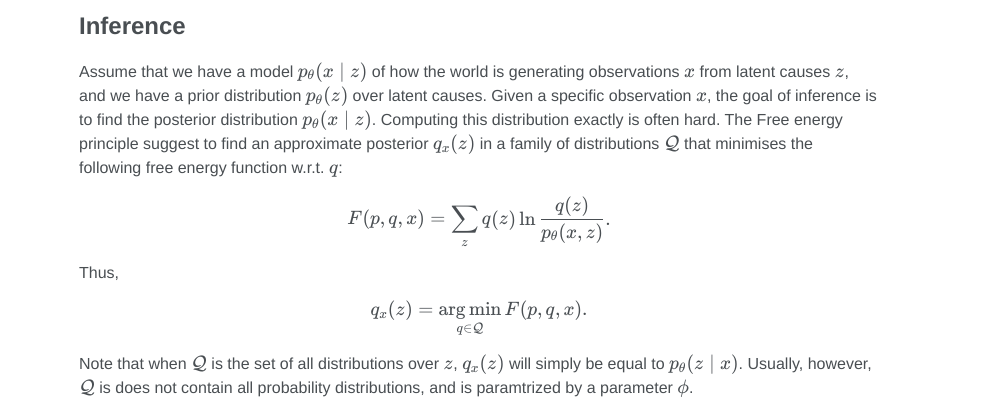
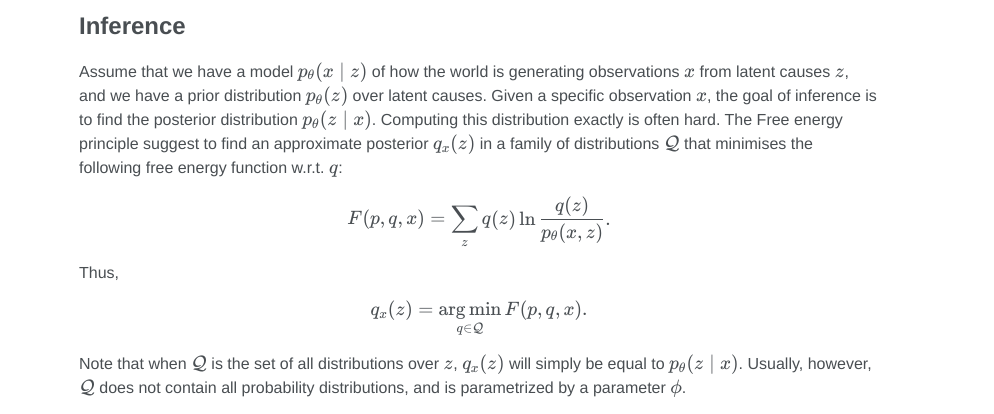
Before and after one commit to jessevoostrum/jessevoostrum.github.io, a Jekyll site: the page built from _posts/2023-07-29-perception-fep.md, in a window 1280 px wide. Shown: the part 486-900 px from the top of the page, without its empty margins (161-1155 px from the left). Built offline with Jekyll 4.4.1, drawn with Linux system fonts in a browser that asks for light colours.

Commit message:
fix typos blog post

```diff
--- a/_posts/2023-07-29-perception-fep.md
+++ b/_posts/2023-07-29-perception-fep.md
@@ -22,7 +22,7 @@ Note that in order to compute this gradient we need to have access to $p_\theta(
 
 ## Inference
 
-Assume that we have a model  $p_\theta(x \mid  z)$  of how the world is generating observations $x$ from latent causes $z$, and we have a prior distribution $p_\theta(z)$ over latent causes. Given a specific observation $x$, the goal of inference is to find the posterior distribution $p_\theta(x \mid  z)$. Computing this distribution exactly is often hard. The Free energy principle suggest to find an approximate posterior $q_x(z)$ in a family of distributions $\cQ$ that minimises the following free energy function w.r.t. $q$:
+Assume that we have a model  $p_\theta(x \mid  z)$  of how the world is generating observations $x$ from latent causes $z$, and we have a prior distribution $p_\theta(z)$ over latent causes. Given a specific observation $x$, the goal of inference is to find the posterior distribution $p_\theta(z \mid  x)$. Computing this distribution exactly is often hard. The Free energy principle suggest to find an approximate posterior $q_x(z)$ in a family of distributions $\cQ$ that minimises the following free energy function w.r.t. $q$:
 
 $$F(p,q,x) = \sum_z q(z) \ln\frac{q(z)}{p_\theta(x,z)}.$$
 
@@ -30,4 +30,4 @@ Thus,
 
 $$q_x(z) = \argmin_{q \in \cQ} F(p,q,x).$$
 
-Note that when $\cQ$ is the set of all distributions over $z$, $q_x(z)$ will simply be equal to $p_\theta(z\mid x)$. Usually, however, $\cQ$ is does not contain all probability distributions, and is paramtrized by a parameter $\phi$.
+Note that when $\cQ$ is the set of all distributions over $z$, $q_x(z)$ will simply be equal to $p_\theta(z\mid x)$. Usually, however, $\cQ$  does not contain all probability distributions, and is parametrized by a parameter $\phi$.
```
